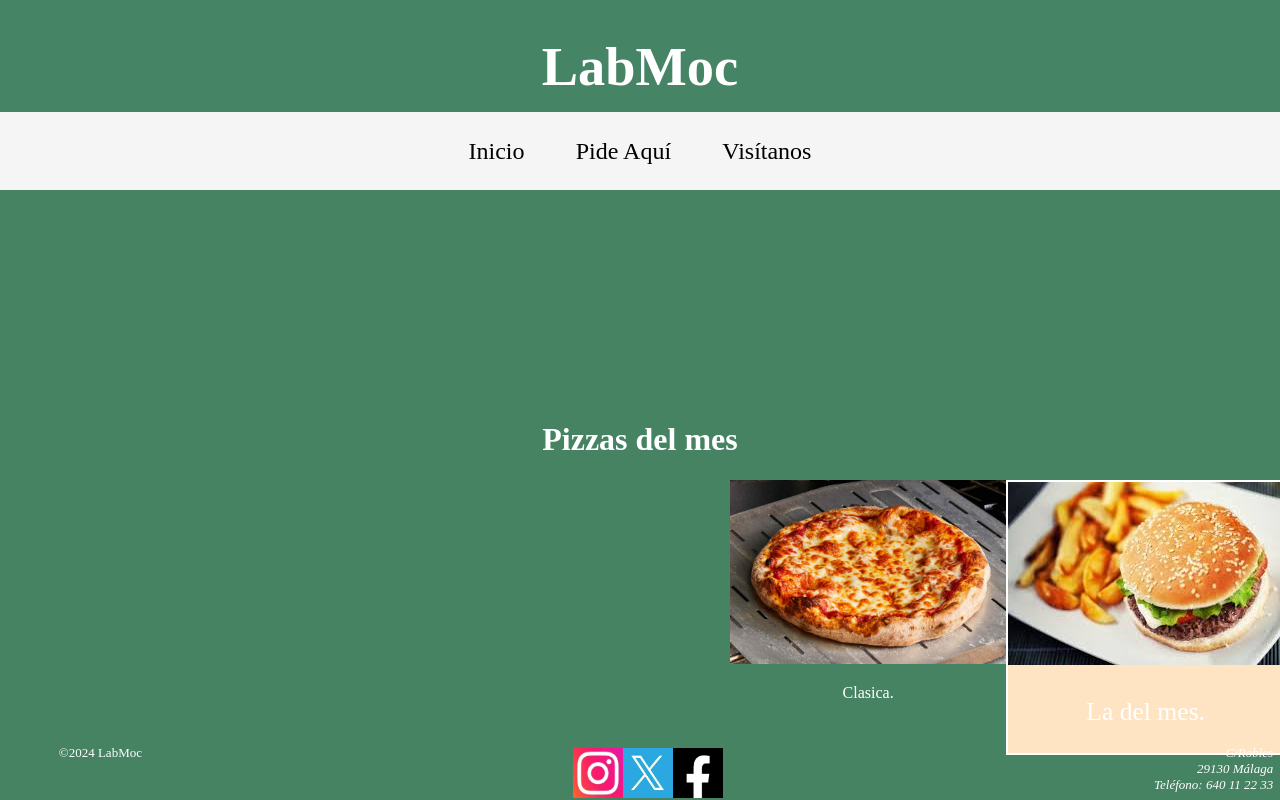
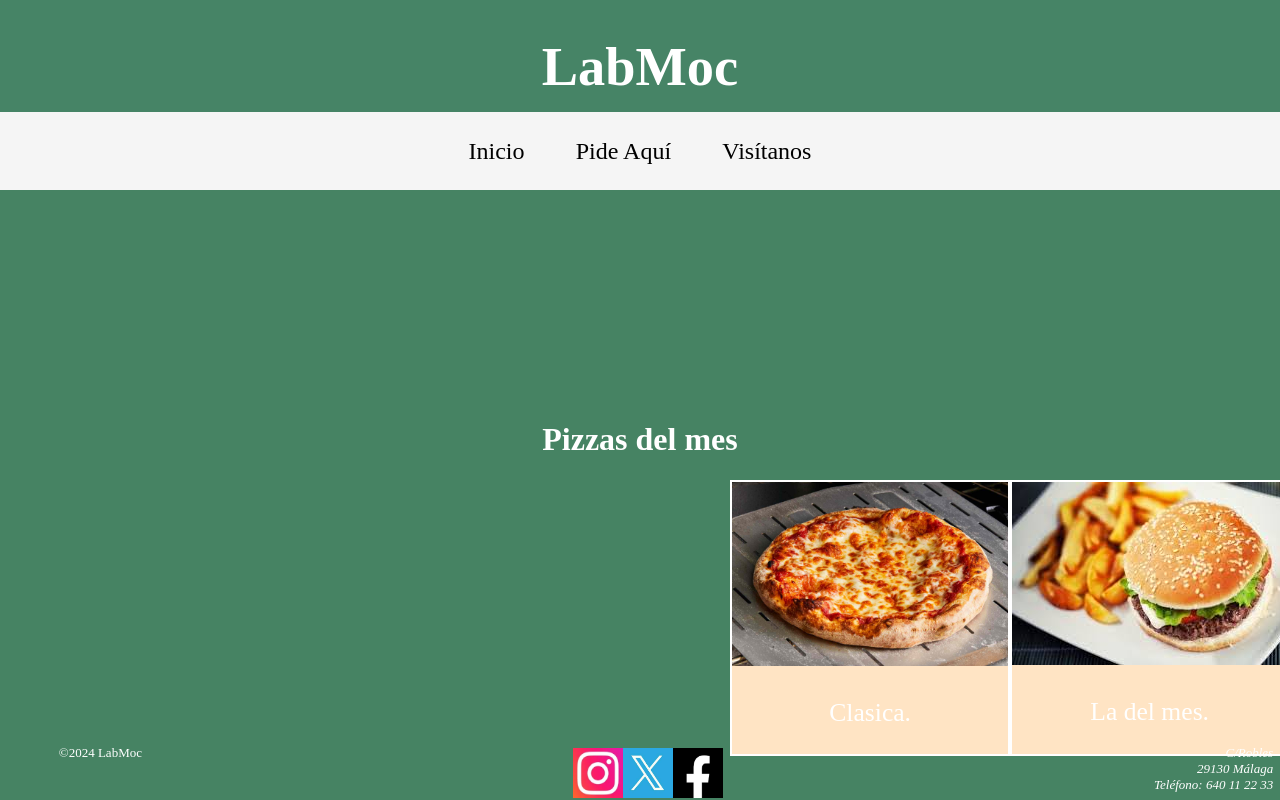
Before and after one commit to canillo1/Proyecto-final, a plain HTML site: page index.html in a window 1280 px wide. Shown: the top 800 px of the page. Drawn offline with Linux system fonts and the light colour scheme.

Commit message:
nueva actualizacion

```diff
--- a/css.css
+++ b/css.css
@@ -59,7 +59,6 @@ main>div#piza1{
         margin-left:900px ;
     }
 }
-@-moz-keyframes
 main>div#piza1>div#primero{
     justify-content: center;
     border: 2px solid white;
```
